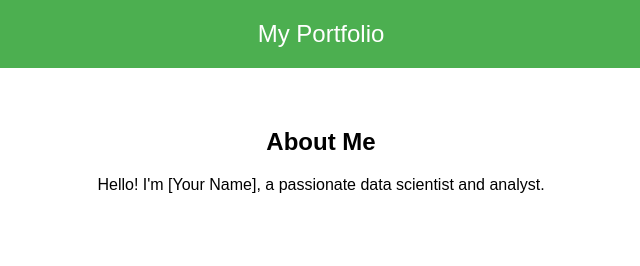
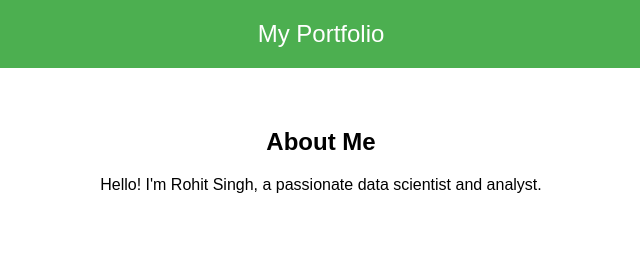
Before and after one commit to Rohitsingh-07/Rohitsingh-07.github.io, a plain HTML site: page index.html in a window 1280 px wide. Shown: the top 266 px of the page, 319-959 px from the left. Drawn offline with Linux system fonts and the light colour scheme.

Commit message:
Update index.html

```diff
--- a/index.html
+++ b/index.html
@@ -41,7 +41,7 @@
     </header>
     <section>
         <h2>About Me</h2>
-        <p>Hello! I'm [Your Name], a passionate data scientist and analyst.</p>
+        <p>Hello! I'm Rohit Singh, a passionate data scientist and analyst.</p>
     </section>
     <section>
         <h2>Projects</h2>
```
